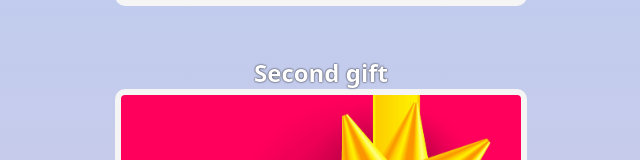
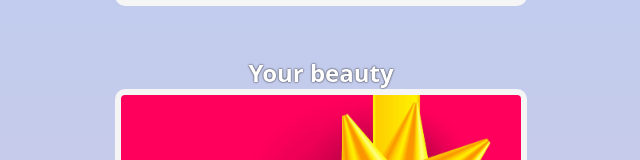
Before and after one commit to tharnishpalanisamy/birthday-website, a plain HTML site: page index.html in a window 1280 px wide. Shown: the part 940-1100 px from the top of the page, 319-959 px from the left. Drawn offline with Linux system fonts and the light colour scheme; a web font is replaced by a local one.

Commit message:
commit second gift to your beauty

```diff
--- a/index.html
+++ b/index.html
@@ -27,7 +27,7 @@
       <div class="gift-img" id="img1"></div>
     </div>
     <div class="gift-section">
-      <h2 class="gift-title">Second gift</h2>
+      <h2 class="gift-title">Your beauty</h2>
       <div class="gift-img" id="img2"></div>
     </div>
     <div class="gift-section">
```
